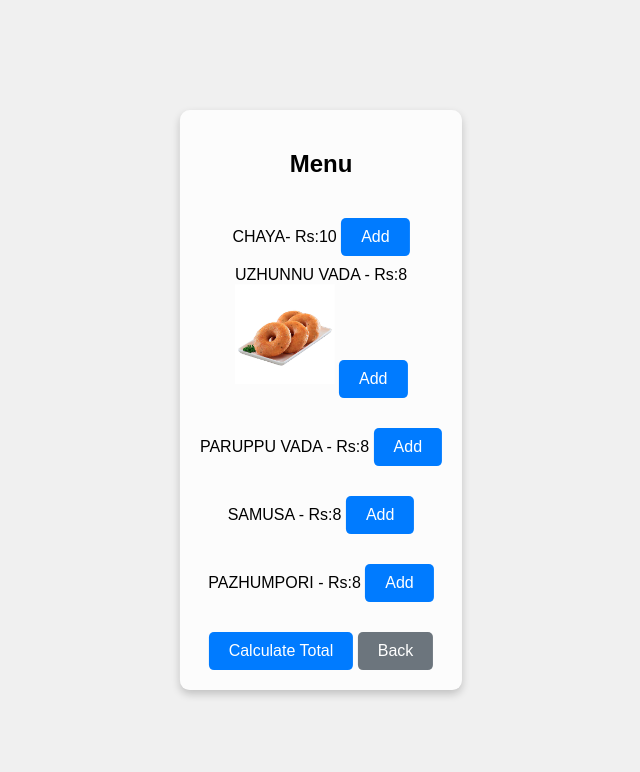
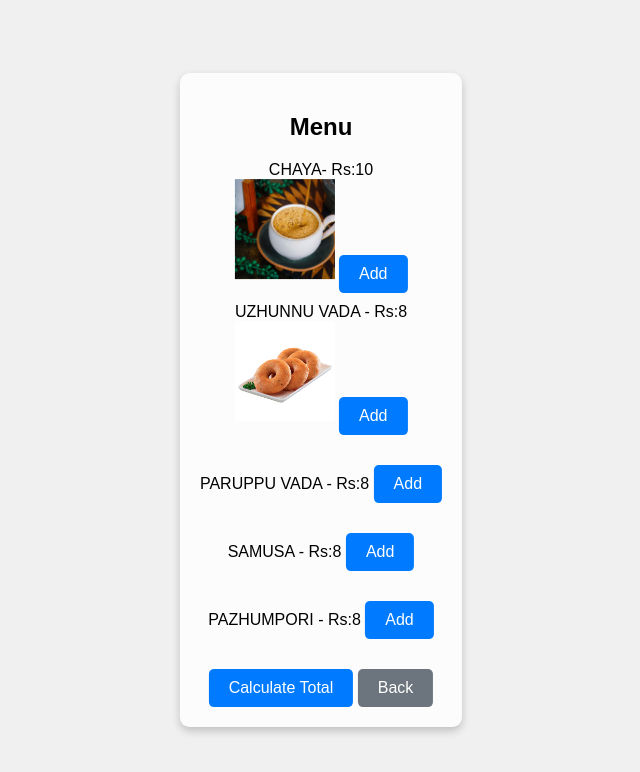
Before and after one commit to aswinkpy/canteen, a plain HTML site: page index.html in a window 1280 px wide. Both pictures are taken after a click on the button "Menu". Shown: the whole page, without its empty margins (319-959 px from the left). Drawn offline with Linux system fonts and the light colour scheme.

Commit message:
Update index.html

```diff
--- a/index.html
+++ b/index.html
@@ -18,6 +18,8 @@
         <h2>Menu</h2>
         <div class="menu-item">
             <span>CHAYA- Rs:10</span>
+            <br>
+            <img src="item2.jpg" alt="item2">
             <button onclick="addItem(10)">Add</button>
         </div>
         <div class="menu-item">
```
